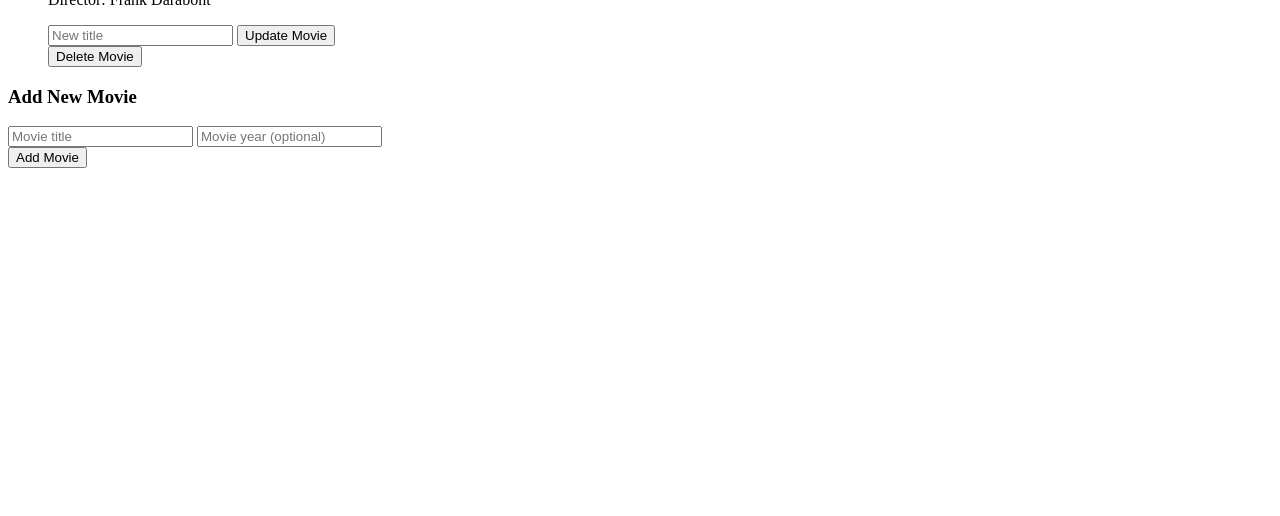
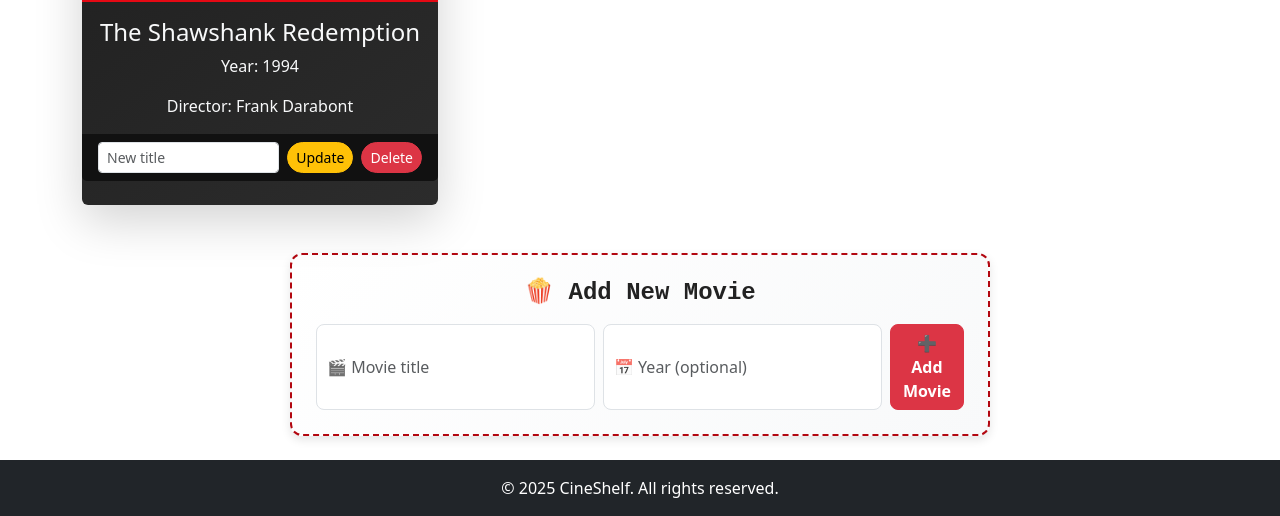
Before and after one commit to Waadhmd/MoviWebApp, a Flask app: page /users/4/movies in a window 1280 px wide. Shown: the part 493-1009 px from the top of the page. Before the commit the page ends 661 px from the top, so only its background shows below. Run offline with Flask 3, Linux system fonts and the light colour scheme.

Commit message:
feat(style): style HTML templates with Bootstrap and custom CSS

```diff
--- /dev/null
+++ b/static/style.css
@@ -0,0 +1,75 @@
+/* Add hover effect for buttons */
+.btn:hover {
+    opacity: 0.85;
+}
+
+.card:hover {
+    transform: translateY(-4px);
+    transition: 0.3s;
+}
+
+input:focus {
+    border-color: #007bff;
+    box-shadow: 0 0 5px rgba(0,123,255,0.5);
+}
+/* Prevent poster stretching */
+..poster {
+    height: 400px;
+    object-fit: cover;
+    border-radius: 8px;
+}
+.movie-card {
+    background: linear-gradient(145deg, #1c1c1c, #2c2c2c);
+    color: #f8f9fa;
+    border: none;
+    transition: transform 0.3s ease, box-shadow 0.3s ease;
+}
+.movie-card:hover {
+    transform: scale(1.03);
+    box-shadow: 0 8px 25px rgba(0,0,0,0.6);
+}
+
+/* Poster wrapper adds a frame effect */
+.poster-wrapper {
+    overflow: hidden;
+    border-bottom: 3px solid #e50914; /* Netflix red accent */
+}
+.poster_wrapper img:hover{
+transition:transform 0.4s ease
+}
+.card-footer{
+background:#111;
+border-top:none;
+}
+.card-footer button{
+border-radius:20px;
+}
+
+.add-movie{
+background:linear-gradient(135deg, #fff, #f8f9fa);
+border:2px dashed #b20710;
+border-radius:12px;
+text-align:center;
+box-shadow:0 4px 10px rgba(0,0,0,0.1);
+max-width:700px;
+margin:0 auto;
+}
+
+.add-movie h4{
+font-weight:bold;
+color:#222;
+ font-family: 'Courier New', monospace;/* retro cinema feel */
+}
+.movie-input{
+border-radius:8px;
+padding:10px;
+}
+.add-btn{
+border-radius:8px;
+font-weight:bold;
+transition:all 0.3s ease;
+}
+.add-btn:hover{
+background-color:#d90429;
+transform:scale(1.05);
+}
--- a/templates/base.html
+++ b/templates/base.html
@@ -2,13 +2,34 @@
 <html lang="en">
 <head>
     <meta charset="UTF-8">
-    <title>Title</title>
+    <title>🎬 CineShelf</title>
+    <link href="https://cdn.jsdelivr.net/npm/bootstrap@5.3.2/dist/css/bootstrap.min.css" rel="stylesheet">
+    <link rel="stylesheet" href="{{ url_for('static', filename='style.css') }}">
 </head>
-<header class="header"> 🎬 CineShelf </header>
+    <!-- Navigation Bar -->
+    <nav class="navbar navbar-expand-lg navbar-dark bg-dark mb-4">
+        <div class="container-fluid">
+            <a class="navbar-brand" href="{{ url_for('index') }}"> 🎬 CineShelf</a>
+            <button class="navbar-toggler" type="button" data-bs-toggle="collapse" data-bs-target="#navbarNav">
+                <span class="navbar-toggler-icon"></span>
+            </button>
+            <div class="collapse navbar-collapse" id="navbarNav">
+                <ul class="navbar-nav ms-auto">
+                    <li class="nav-item"><a class="nav-link" href="{{ url_for('index') }}">Home</a></li>
+                </ul>
+            </div>
+        </div>
+    </nav>
 <main class="container">
         {% block content %}{% endblock %}
 </main>
-<footer> © 2025 CineShelf. All rights reserved. </footer>
+    <!-- Footer -->
+    <footer class="bg-dark text-white text-center py-3 mt-4">
+        © 2025 CineShelf. All rights reserved.
+    </footer>
+
+    <!-- Bootstrap JS -->
+    <script src="https://cdn.jsdelivr.net/npm/bootstrap@5.3.2/dist/js/bootstrap.bundle.min.js"></script>
 <body>
 
 </body>
--- a/templates/movies.html
+++ b/templates/movies.html
@@ -3,48 +3,60 @@
 <head>
     <meta charset="UTF-8">
     <title>My Movies</title>
+     <link rel="stylesheet" href="{{ url_for('static', filename='style.css') }}">
 </head>
 <body>
-<a href="{{ url_for('index') }}">Back to users</a>
-<h3>Movies for {{ user.name }}</h3>
+{% extends "base.html" %}
+{% block content %}
+<a href="{{ url_for('index') }}" class="btn btn-secondary mb-3">Back to users</a>
+<h3 class="mb-4">Movies for {{ user.name }}</h3>
 
 {% if movies %}
-    <ul>
+    <div class="row row-cols-1 row-cols-md-3 g-4">
     {% for movie in movies %}
-        <li class="movie_card">
-            <img src="{{ movie.poster_url }}" alt="Poster of {{ movie.name }}" width="200" height="300"/>
-            <h4>{{ movie.name }}</h4>
-            <p>Year: {{ movie.year }}</p>
-            <p>Director: {{ movie.director }}</p>
+        <div class="col">
+            <div class="card movie-card h-100 shadow-lg">
+                <div class="poster-wrapper">
+                    <img src="{{ movie.poster_url }}" class="card-img-top poster" alt="Poster of {{ movie.name }}" width="200" height="300"/>
+                </div>
 
-            <div>
+                <div class="card-body text-center">
+                     <h4 class="card-title">{{ movie.name }}</h4>
+                     <p class="card-text">Year: {{ movie.year }}</p>
+                    <p class="card-text">Director: {{ movie.director }}</p>
+
+                </div>
+            <div class="card-footer d-flex justify-content-between mb-4">
                 <!-- Update Movie -->
-                <form action="{{ url_for('update_movie', user_id=user.id, movie_id=movie.id) }}" method="post">
-                    <input type="text" name="new_title" placeholder="New title" required>
-                    <button type="submit">Update Movie</button>
+                <form action="{{ url_for('update_movie', user_id=user.id, movie_id=movie.id) }}" method="post" class="d-flex flex-grow-1 me-2">
+                    <input type="text" name="new_title" placeholder="New title" class="form-control form-control-sm me-2" required>
+                    <button type="submit" class="btn btn-warning btn-sm"> Update</button>
                 </form>
 
                 <!-- Delete Movie -->
                 <form action="{{ url_for('delete_movie',  user_id=user.id, movie_id=movie.id) }}" method="post">
-                    <button type="submit">Delete Movie</button>
+                    <button type="submit" class="btn btn-danger btn-sm"> Delete</button>
                 </form>
             </div>
-        </li>
+            </div>
+        </div>
     {% endfor %}
-    </ul>
+    </div>
 {% else %}
     <p>No movies yet. Add one below!</p>
 {% endif %}
 
 <!-- Add New Movie -->
-<form action="{{ url_for('add_movie', user_id=user.id) }}" method="post">
-    <div>
-        <h3>Add New Movie</h3>
-        <input type="text" name="name" placeholder="Movie title" required>
-        <input type="text" name="year" placeholder="Movie year (optional)">
-    </div>
-    <button type="submit">Add Movie</button>
-</form>
+<div class="add-movie mt-5 p-4">
+    <h4 class="mb-3">🍿 Add New Movie</h4>
+    <form action="{{ url_for('add_movie', user_id=user.id) }}" method="post" class="d-flex gap-2">
+        <input type="text" name="name" class="form-control movie-input" placeholder="🎬 Movie title" required>
+        <input type="text" name="year" class="form-control movie-input" placeholder="📅 Year (optional)">
+        <button type="submit" class="btn btn-danger add-btn">➕ Add Movie</button>
+    </form>
+</div>
 
+
+{% endblock %}
 </body>
 </html>
```
Also changed, not shown: templates/index.html (+11 -12 lines), data/movies.db.
